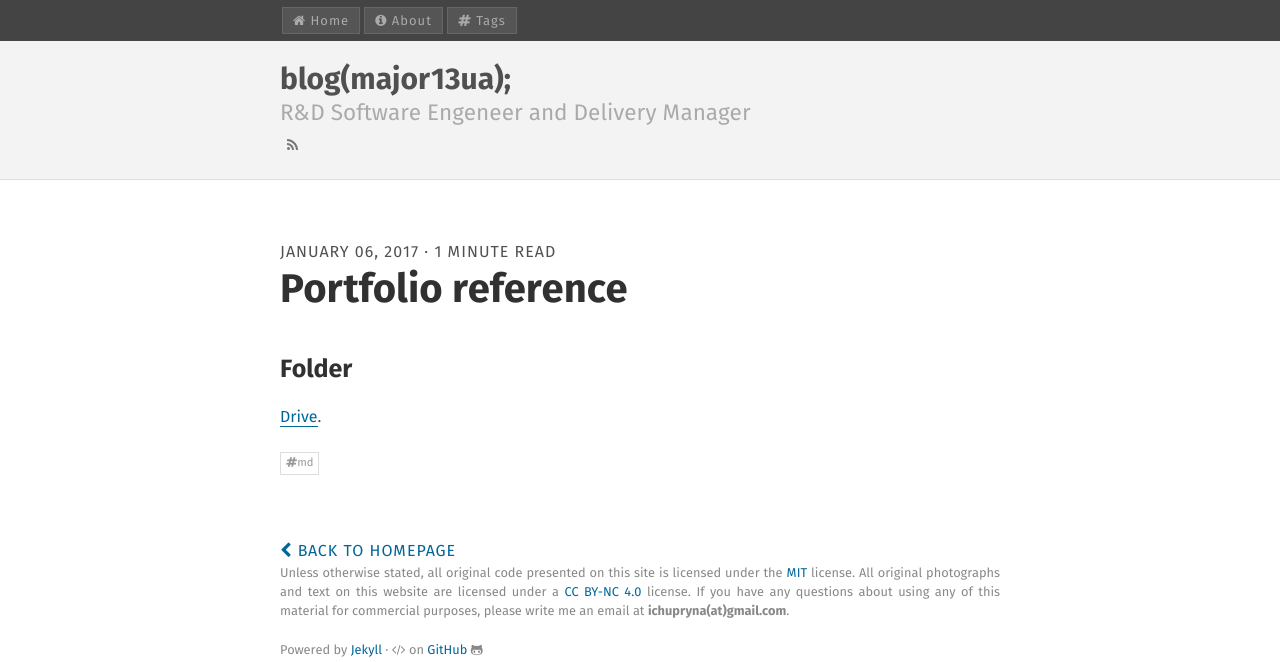
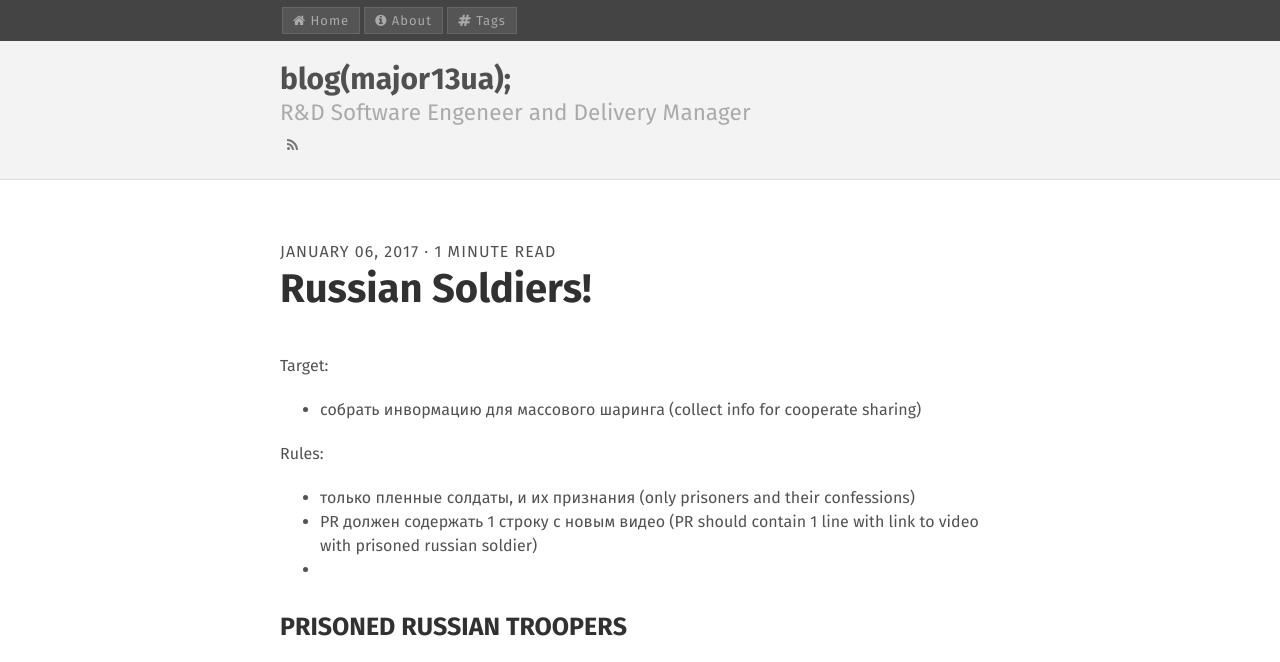
Before and after one commit to major13ua/major13ua.github.io, a Jekyll site: the page built from _posts/2017-01-06-learn-markup.md, in a window 1280 px wide. Shown: the top 662 px of the page. Built offline with Jekyll 4.4.1, drawn with Linux system fonts in a browser that asks for light colours; grey boxes are pictures that could not be loaded.

Commit message:
Added 1st video

```diff
--- a/_posts/2017-01-06-learn-markup.md
+++ b/_posts/2017-01-06-learn-markup.md
@@ -1,10 +1,20 @@
 ---
 layout: post
-title: Portfolio reference
-description: Usefull links
+title: Russian Soldiers!
+description: Videos of prisoned russian occupants
 keywords: markdown, md
 tags: [md]
 comments: false
 ---
-### Folder
-[Drive](https://drive.google.com/open?id=1gu79Typk0Rm3MmmsQkU6oL5elnztoajB).
+Target:
+- собрать инвормацию для массового шаринга (collect info for cooperate sharing)
+
+Rules:
+- только пленные солдаты, и их признания (only prisoners and their confessions)
+- PR должен содержать 1 строку с новым видео (PR should contain 1 line with link to video with prisoned russian soldier)
+-
+
+### PRISONED RUSSIAN TROOPERS
+1. [Video1](https://www.youtube.com/watch?v=3j5nOPKwA5o)
+   <iframe width="560" height="315" src="https://www.youtube.com/embed/3j5nOPKwA5o" title="YouTube video player" frameborder="0" allow="accelerometer; autoplay; clipboard-write; encrypted-media; gyroscope; picture-in-picture" allowfullscreen></iframe>
+2. todo
```
